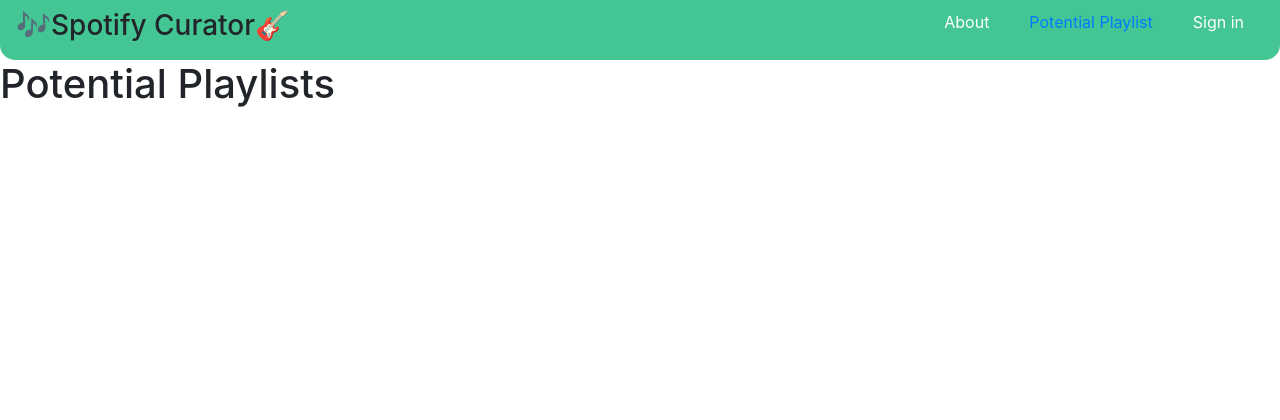
After one commit to hassancodes/spotifyCurator, a Flask app: page /potentialplaylists in a window 1280 px wide. The commit adds this page. Shown: the top 420 px of the page. Run offline with Flask 2, Linux system fonts and the light colour scheme; some libraries are stand-ins or nearby versions.

Commit message:
feat: adding pages
added seven day playlist data and potential play list to target.

```diff
--- a/templates/header.html
+++ b/templates/header.html
@@ -28,7 +28,7 @@
     <div>
       <ul class="nav-ul">
         <li class="nav-li">About</li>
-        <li class="nav-li">How it works</li>
+        <li class="nav-li"><a href="potentialplaylists">Potential Playlist</a></li>
         <li class="nav-li">Sign in</li>
       </ul>
     </div>
--- a/templates/index.html
+++ b/templates/index.html
@@ -10,7 +10,7 @@
       <!-- for is used to connect lable with id -->
       <select name="tf" id="timeframe" onchange="javascript:handleSelect(this)">
         <option value="28days">28 Days</option>
-        <option value="sevendays.html">7days</option>
+        <option value="sevendays">7days</option>
         <option value="24hours">24 hours</option>
       </select>
       <!-- </form> -->
--- /dev/null
+++ b/templates/potentialplaylists.html
@@ -0,0 +1,3 @@
+{% include "header.html" %}
+<h1>Potential Playlists</h1>
+{% include "footer.html" %}
--- a/webapp.py
+++ b/webapp.py
@@ -22,6 +22,13 @@ def seven_days():
     return render_template("sevendays.html")
 
 
+# Seperate script for checking playlist
+@app.route("/potentialplaylists")
+
+def pplaylists():
+    return render_template("potentialplaylists.html")
+
+
 # potential pages
 
 
```
